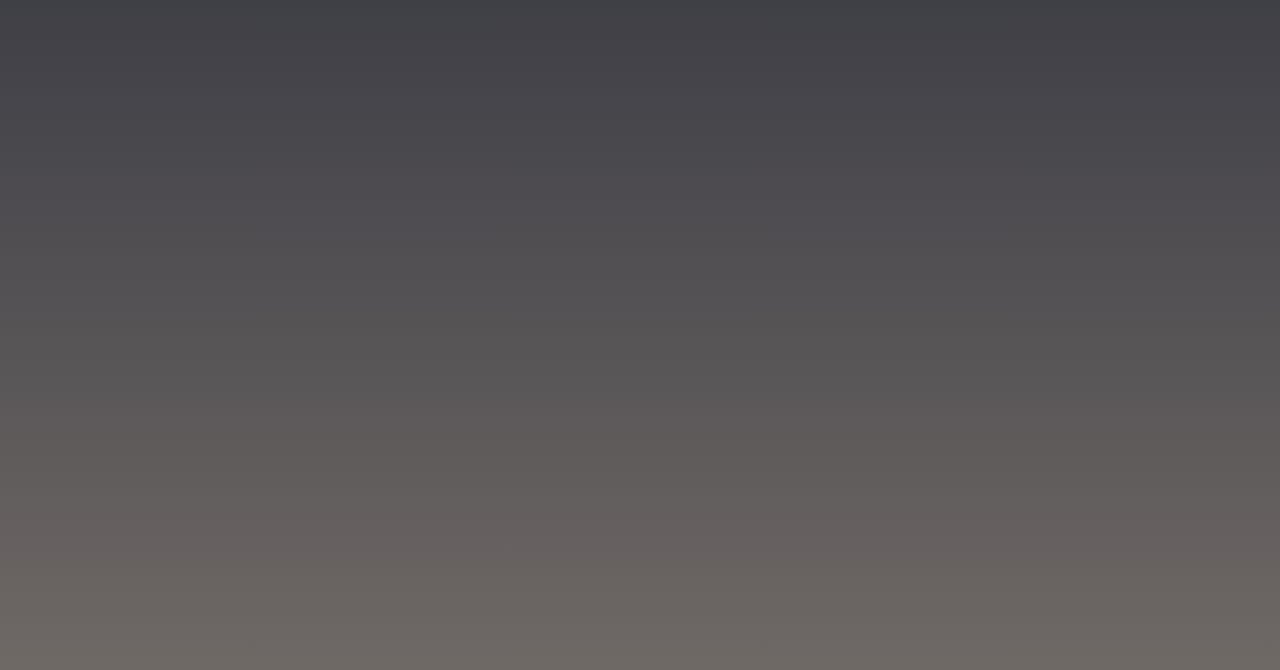
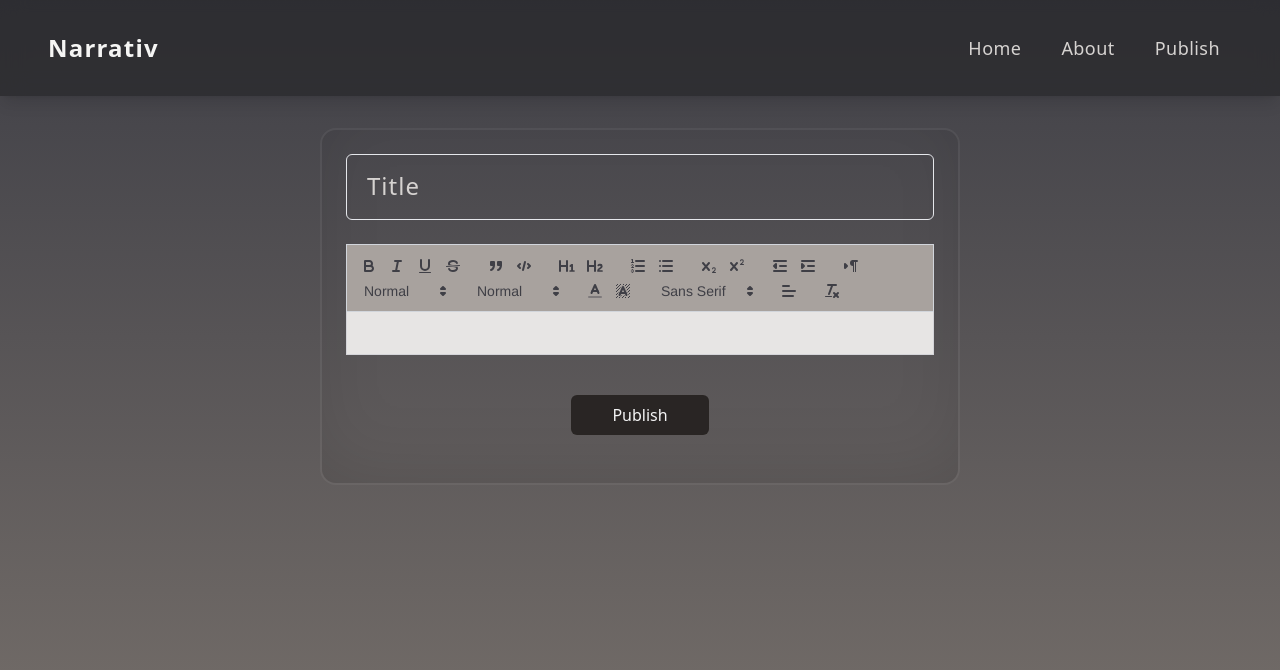
Before and after one commit to Amaan-Khan14/Narrativ, a React (Vite) app in the folder client/: page /publish in a window 1280 px wide. Before the commit this address had no page. Shown: the top 670 px of the page. Built offline with nearby package versions, Linux system fonts and the light colour scheme.

Commit message:
Rich Text Editor Added

```diff
--- a/client/package.json
+++ b/client/package.json
@@ -16,13 +16,16 @@
     "@radix-ui/react-label": "^2.1.0",
     "@radix-ui/react-slot": "^1.1.0",
     "@radix-ui/react-toast": "^1.2.1",
+    "@tailwindcss/typography": "^0.5.13",
+    "@types/dompurify": "^3.0.5",
     "axios": "^1.7.2",
     "class-variance-authority": "^0.7.0",
     "clsx": "^2.1.1",
     "date-fns": "^3.6.0",
+    "dompurify": "^3.1.6",
     "lucide-react": "^0.408.0",
+    "quill": "2.0.2",
     "react": "^18.3.1",
-    "react-dom": "^18.3.1",
     "react-router-dom": "^6.25.1",
     "tailwind-merge": "^2.4.0",
     "tailwindcss-animate": "^1.0.7"
@@ -30,7 +33,6 @@
   "devDependencies": {
     "@types/node": "^20.14.10",
     "@types/react": "^18.3.3",
-    "@types/react-dom": "^18.3.0",
     "@typescript-eslint/eslint-plugin": "^7.16.0",
     "@typescript-eslint/parser": "^7.16.0",
     "@vitejs/plugin-react": "^4.3.1",
--- a/client/src/App.tsx
+++ b/client/src/App.tsx
@@ -4,6 +4,7 @@ import { Signin } from './pages/Signin';
 import { Toaster } from './components/ui/toaster';
 import { Blogs } from './pages/Blogs';
 import { Blog } from './pages/Blog';
+import { Publish } from './pages/Publish';
 
 function App() {
   return (
@@ -16,6 +17,8 @@ function App() {
           <Route path="/login" element={<Signin />} />
           <Route path="/blogs" element={<Blogs />} />
           <Route path="/blog/:id" element={<Blog />} />
+          <Route path="/publish" element={<Publish />} />
+
         </Routes>
         <Toaster />
       </div>
--- a/client/src/components/ui/Appbar.tsx
+++ b/client/src/components/ui/Appbar.tsx
@@ -14,7 +14,7 @@ export const AppBar = ({ }) => {
                         <div className="flex items-baseline space-x-4">
                             <a href="/blogs" className="text-stone-300 hover:bg-zinc-700/50 hover:text-white hover:font-semibold px-3 py-2 rounded-md text-lg font-normal tracking-wide transition duration-300">Home</a>
                             <a href="/about" className="text-stone-300 hover:bg-zinc-700/50 hover:text-white hover:font-semibold px-3 py-2 rounded-md text-lg font-normal tracking-wide transition duration-300">About</a>
-                            <a href="/create" className="text-stone-300 hover:bg-zinc-700/50 hover:text-white hover:font-semibold px-3 py-2 rounded-md text-lg font-normal tracking-wide transition duration-300">Create</a>
+                            <a href="/publish" className="text-stone-300 hover:bg-zinc-700/50 hover:text-white hover:font-semibold px-3 py-2 rounded-md text-lg font-normal tracking-wide transition duration-300">Publish</a>
                         </div>
                     </div>
                 </div>
--- a/client/src/components/ui/blogcard.tsx
+++ b/client/src/components/ui/blogcard.tsx
@@ -26,7 +26,7 @@ export const BlogCard = ({ id, authorName, title, content, createdAt }: BlogCard
     return (
         <div>
             <Link to={`/blog/${id}`}>
-                <Card className="cursor-pointer rounded-2xl bg-inherit md:visible mb-5 shadow-2xl [box-shadow:0_-20px_80px_-20px_rgba(0,0,0,0.15)_inset] border-2 border-white/5 font-geistSans hover:bg-transparent/10 hover:border-zinc-600">
+                <Card className="cursor-pointer rounded-2xl bg-inherit mb-5 shadow-2xl [box-shadow:0_-20px_80px_-20px_rgba(0,0,0,0.15)_inset] border-2 border-white/5 font-geistSans hover:bg-transparent/10 hover:border-zinc-600">
                     <div className="m-5">
                         <div className="flex font-thin mb-3 text-stone-400">
                             <Avatar className="bg-stone-800 h-6 mr-2 w-6 font-semibold">
--- /dev/null
+++ b/client/src/components/ui/textarea.tsx
@@ -0,0 +1,24 @@
+import * as React from "react"
+
+import { cn } from "@/lib/utils"
+
+export interface TextareaProps
+  extends React.TextareaHTMLAttributes<HTMLTextAreaElement> {}
+
+const Textarea = React.forwardRef<HTMLTextAreaElement, TextareaProps>(
+  ({ className, ...props }, ref) => {
+    return (
+      <textarea
+        className={cn(
+          "flex min-h-[80px] w-full rounded-md border border-slate-200 bg-white px-3 py-2 text-sm  placeholder:text-slate-500 focus-visible:outline-none focus-visible:ring-2 focus-visible:ring-slate-950  disabled:cursor-not-allowed disabled:opacity-5",
+          className
+        )}
+        ref={ref}
+        {...props}
+      />
+    )
+  }
+)
+Textarea.displayName = "Textarea"
+
+export { Textarea }
--- /dev/null
+++ b/client/src/pages/Publish.tsx
@@ -0,0 +1,133 @@
+import React, { useState, useEffect, useRef } from 'react';
+import { useNavigate } from 'react-router-dom';
+import axios from 'axios';
+import Quill from 'quill';
+import 'quill/dist/quill.snow.css';
+import { APP_URL } from '../config';
+import { AppBar } from '@/components/ui/Appbar';
+import { Button } from '@/components/ui/button';
+import { Card, CardContent, CardFooter, CardHeader } from '@/components/ui/card';
+import { Input } from '@/components/ui/input';
+import { toast } from '@/components/ui/use-toast';
+
+
+export const Publish = () => {
+    const [title, setTitle] = useState("");
+    const [content, setContent] = useState("");
+    const navigate = useNavigate();
+    const quillRef = useRef<Quill | null>(null);
+    const editorRef = useRef<HTMLDivElement>(null);
+
+    useEffect(() => {
+        if (editorRef.current && !quillRef.current) {
+            quillRef.current = new Quill(editorRef.current, {
+                theme: 'snow',
+                modules: {
+                    toolbar: [
+                        ['bold', 'italic', 'underline', 'strike'],
+                        ['blockquote', 'code-block'],
+                        [{ 'header': 1 }, { 'header': 2 }],
+                        [{ 'list': 'ordered' }, { 'list': 'bullet' }],
+                        [{ 'script': 'sub' }, { 'script': 'super' }],
+                        [{ 'indent': '-1' }, { 'indent': '+1' }],
+                        [{ 'direction': 'rtl' }],
+                        [{ 'size': ['small', false, 'large', 'huge'] }],
+                        [{ 'header': [1, 2, 3, 4, 5, 6, false] }],
+                        [{ 'color': [] }, { 'background': [] }],
+                        [{ 'font': [] }],
+                        [{ 'align': [] }],
+                        ['clean']
+                    ]
+                }
+            });
+
+            quillRef.current.on('text-change', () => {
+                setContent(quillRef.current?.root.innerHTML || '');
+            });
+        }
+    }, []);
+
+    const handlePublish = async () => {
+        try {
+            const response = await axios.post(`${APP_URL}/blog`, {
+                title,
+                content
+            }, {
+                headers: {
+                    Authorization: localStorage.getItem("token")
+                }
+            });
+
+            if (response.data && response.data.blog && response.data.blog.id) {
+                navigate(`/blog/${response.data.blog.id}`);
+                toast({
+                    title: "Publish Successful",
+                    description: "Your blog has been successfully published.",
+                    duration: 5000,
+                });
+            } else {
+                console.error('Invalid response structure:', response.data);
+                toast({
+                    title: "Publish Failed",
+                    description: "An error occurred while publishing the blog. Please try again.",
+                    variant: "destructive",
+                    duration: 5000,
+                })
+            }
+        } catch (error) {
+            console.error('Error publishing blog:', error);
+            toast({
+                title: "Publish Failed",
+                description: "An error occurred while publishing the blog. Please try again.",
+                variant: "destructive",
+                duration: 5000,
+            })
+        }
+    };
+
+    return (
+        <div>
+            <AppBar />
+            <div className="flex justify-center">
+                <div className="w-1/2 mt-8">
+                    <Card className="rounded-2xl bg-inherit mb-5 shadow-2xl [box-shadow:0_-20px_80px_-20px_rgba(0,0,0,0.15)_inset] border-2 border-white/5 font-geistSans hover:border-zinc-600">
+                        <CardHeader>
+                            <Input
+                                onChange={(e) => setTitle(e.target.value)}
+                                placeholder="Title"
+                                className="w-full h-10 px-5 py-8 placeholder:text-2xl text-xl text-stone-200 tracking-wider bg-inherit placeholder:text-stone-300"
+                            />
+                        </CardHeader>
+                        <CardContent>
+                            <div className="
+  [&_.ql-toolbar]:bg-stone-400
+  [&_.ql-toolbar]:border-gray-300
+  [&_.ql-toolbar_.ql-stroke]:!stroke-zinc-700
+  [&_.ql-toolbar_.ql-fill]:!fill-zinc-700
+  [&_.ql-toolbar_.ql-picker-label]:!text-zinc-700
+  [&_.ql-toolbar_.ql-picker-item]:!text-zinc-700
+  [&_.ql-toolbar_.ql-picker-options]:!bg-zinc-200
+  [&_.ql-container]:bg-stone-200
+  [&_.ql-container]:border-zinc-300
+  [&_.ql-editor]:text-zinc-900
+  pb-10
+">
+                                <div ref={editorRef} />
+                            </div>
+                            <CardFooter className="flex flex-col items-center justify-center">
+                                <Button
+                                    onClick={handlePublish}
+                                    type="button"
+                                    className="text-lg px-10 relative text-zinc-100 bg-stone-800 border-stone-800/30 text-md font-geistSans hover:border-zinc-600 hover:bg-transparent/20 hover:shadow-inner hover:text-zinc-950 flex items-center justify-center"
+                                    variant="outline"
+                                >
+                                    Publish
+                                </Button>
+                            </CardFooter>
+                        </CardContent>
+                    </Card>
+                </div>
+            </div>
+        </div>
+    )
+}
--- a/client/tailwind.config.js
+++ b/client/tailwind.config.js
@@ -33,5 +33,8 @@ module.exports = {
       },
     },
   },
-  plugins: [require("tailwindcss-animate")],
+  plugins: [
+    require("tailwindcss-animate"),
+    require("@tailwindcss/typography"),
+  ],
 }
```
Also changed, not shown: client/src/components/ui/FullBlog.tsx (+10 -3 lines), 1 other file (tests, documents, lock files or other folders).
